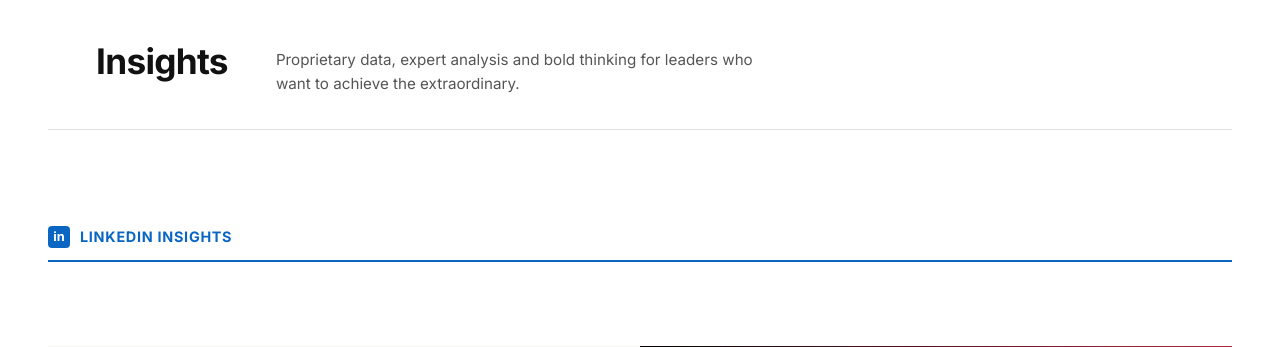
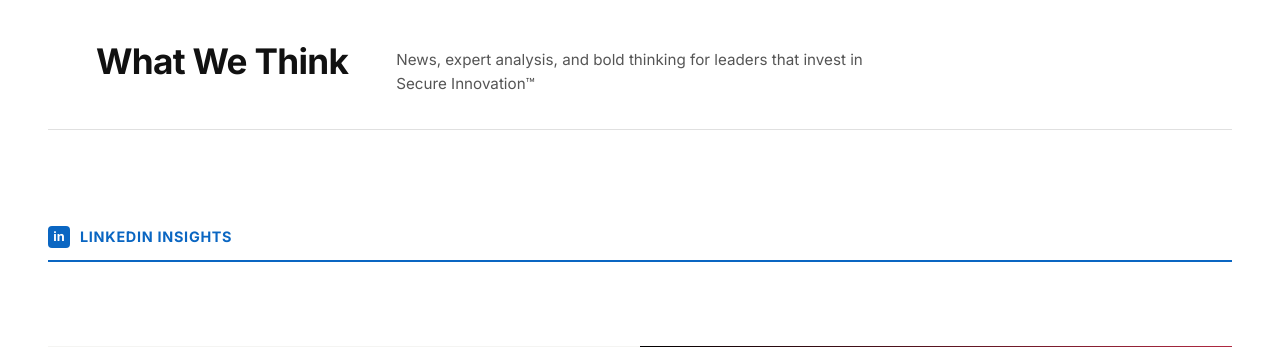
Before and after one commit to defutures8/insights-dashboard, a Flask app: template templates/index.html in a window 1280 px wide. Shown: the part 68-415 px from the top of the page. Run offline with Flask 3, Linux system fonts and the light colour scheme; the template is opened without the code that fills it, so the values that code supplies are empty.

Commit message:
"Changed Insights to WWT"

```diff
--- a/templates/index.html
+++ b/templates/index.html
@@ -26,10 +26,10 @@
 
     <div class="page-heading">
       <div class="page-heading-left">
-        <h1>Insights</h1>
+        <h1>What We Think</h1>
       </div>
       <div class="page-heading-right">
-        <p>Proprietary data, expert analysis and bold thinking for leaders who want to achieve the extraordinary.</p>
+        <p>News, expert analysis, and bold thinking for leaders that invest in Secure Innovation™</p>
       </div>
     </div>
 
```
